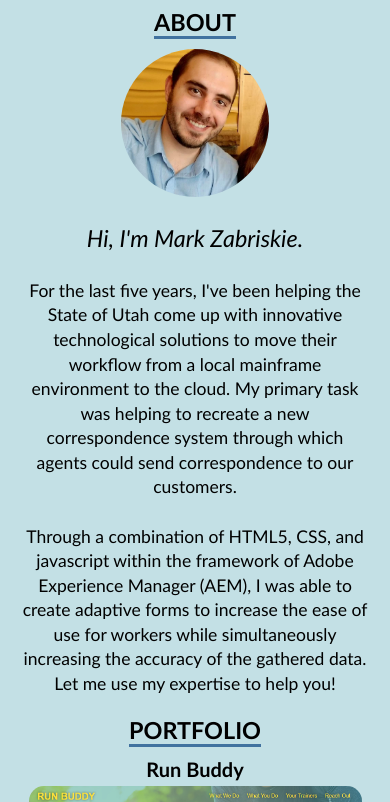
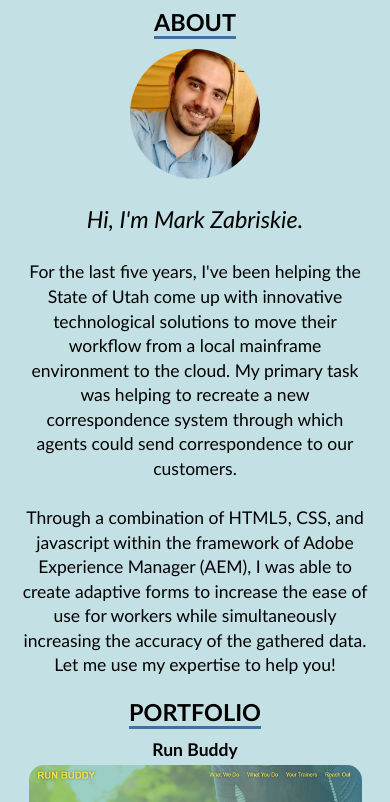
Before and after one commit to mjzabriskie/first-portfolio, a plain HTML site: page index.html in a window 390 px wide. Shown: the part 298-1100 px from the top of the page. Drawn offline with Linux system fonts and the light colour scheme.

Commit message:
Added media queries and cleaned up CSS. Removed duplicate CSS styling down the sheet.

```diff
--- a/assets/css/style.css
+++ b/assets/css/style.css
@@ -1,8 +1,8 @@
 :root {
-    --primary-color: #41729F;
-    --secondary-color: #5885AF;
+  --primary-color: #41729f;
+  --secondary-color: #5885af;
   --tertiary-color: #274472;
-    --quaternary-color: #C3E0E5;
+  --quaternary-color: #c3e0e5;
 }
 
 html {
@@ -13,11 +13,11 @@
   margin: 0;
   padding: 0;
   box-sizing: border-box;
-   /* outline: 1px solid red;*/
 }
 
 body {
-    font-family: 'Trebuchet MS', 'Lucida Sans Unicode', 'Lucida Grande', 'Lucida Sans', Arial, sans-serif;
+  font-family: "Trebuchet MS", "Lucida Sans Unicode", "Lucida Grande",
+    "Lucida Sans", Arial, sans-serif;
   background-color: var(--quaternary-color);
 }
 
@@ -40,7 +40,6 @@
   color: var(--quaternary-color);
   font-weight: bold;
   font-size: 36px;
-
 }
 
 header a {
@@ -89,7 +88,6 @@
   display: flex;
   justify-content: center;
   align-items: center;
-
 }
 
 .hero h2 {
@@ -118,7 +116,6 @@
   text-align: center;
   font-size: 1.5vw;
   line-height: 1.4;
-
 }
 
 .about p span {
@@ -164,7 +161,6 @@
 .portfolio-flex {
   display: flex;
   flex-wrap: wrap;
-
 }
 
 .portfolio-flex div {
@@ -196,18 +192,8 @@
   display: inline-block;
 }
 
-
-
-
-
-
-
-
-
-
 /* MEDIA QUERY FOR SMALLER DESKTOP SCREENS AND SMALLER */
 @media screen and (max-width: 980px) {
-
   header {
     padding-bottom: 0;
     justify-content: center;
@@ -230,24 +216,9 @@
   header nav ul li a {
     font-size: 20px;
   }
-    .about p {
-        font-size: 2.3vw;
-    }
-    .about img {
-        max-width: 25%;
-    }
-}
-
-  /* MEDIA QUERY FOR TABLETS AND SMALLER */
-  @media screen and (max-width: 768px) {
-
-    /* Removing opacity because mobile devices don't display hover well */
-    .portfolio img {
-        opacity: 1;
-    }
 
   .hero h2 {
-        font-size: 4.3vw;
+    font-size: 4vw;
     line-height: 1.3;
   }
 
@@ -256,14 +227,40 @@
     margin-bottom: 10px;
     font-size: 4vw;
   }
+
   .hero h2 span {
     border-bottom: 5px solid var(--quaternary-color);
     border-right: 5px solid var(--quaternary-color);
   }
 
+  .about p {
+    font-size: 2.3vw;
+  }
+
+  .about p span {
+    font-size: 3.2vw;
+  }
+
+  .about img {
+    max-width: 25%;
+  }
+}
+
+/* MEDIA QUERY FOR TABLETS AND SMALLER */
+@media screen and (max-width: 768px) {
+  /* Removing opacity because mobile devices don't display hover well */
+  .portfolio img {
+    opacity: 1;
+  }
+
+  .hero h2 {
+    font-size: 4.3vw;
+  }
+
   section {
-        padding: 15px 15px;
+    padding: 15px;
   }
+
   .about p {
     font-size: 3vw;
   }
@@ -279,21 +276,17 @@
   .portfolio h3 {
     font-size: 20px;
   }
-
 }
 
 /* MEDIA QUERY FOR MOBILE PHONES AND SMALLER */
 @media screen and (max-width: 575px) {
-
-
   .hero h2 {
     font-size: 5.7vw;
   }
   .section-title h2 {
-        padding-bottom: 0px;
-        margin-bottom: 10px;
     font-size: 6vw;
   }
+
   .hero h2 span {
     border-bottom: 4px solid var(--quaternary-color);
     border-right: 4px solid var(--quaternary-color);
@@ -306,6 +299,7 @@
   .about article {
     max-width: 95%;
   }
+
   .about p {
     font-size: 4.5vw;
   }
@@ -315,7 +309,11 @@
   }
 
   .about img {
-        max-width: 40%;
+    max-width: 35%;
+  }
+
+  .portfolio h3 {
+    font-size: 4.5vw;
   }
 
   .portfolio div a img {
@@ -325,7 +323,6 @@
 
   .portfolio-flex {
     justify-content: center;
-
   }
   .portfolio-flex div {
     width: 75%;
```
Lines whose indentation alone changed are shown as unchanged.
